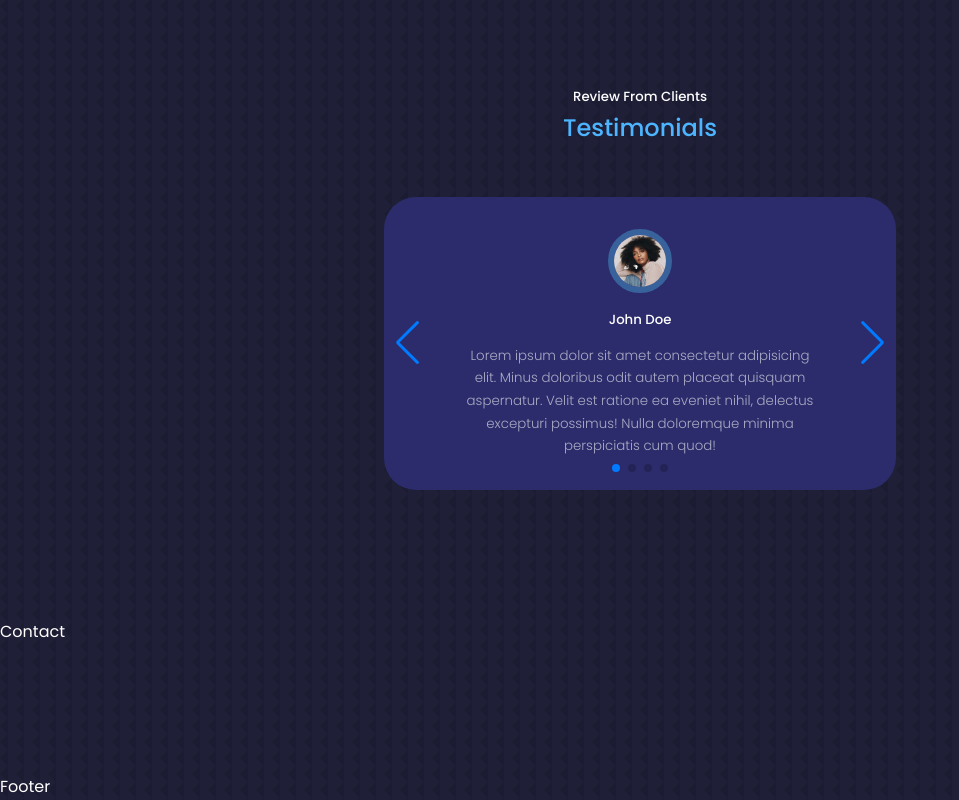
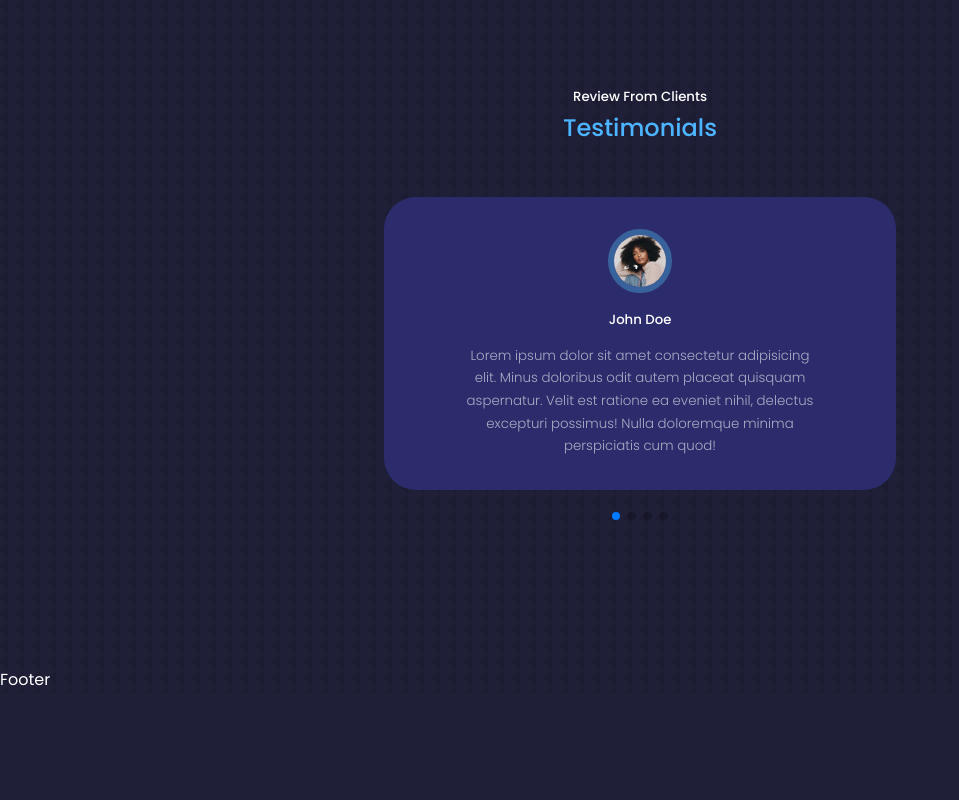
Before and after one commit to Vin-Jex/pythoniclaver, a React (Create React App) app: page / in a window 1280 px wide. Shown: the part 3714-4514 px from the top of the page, without its empty margins (0-959 px from the left). After the commit the page ends 4407 px from the top, so only its background shows below. Built offline with nearby package versions, Linux system fonts and the light colour scheme.

Commit message:
update file

```diff
--- a/src/components/contact/Contact.jsx
+++ b/src/components/contact/Contact.jsx
@@ -3,7 +3,9 @@ import './contact.css';
 
 const Contact = () => {
   return (
-    <section id='contact'>Contact</section>
+    <section id='contact'>
+      <h5></h5>
+    </section>
   )
 }
 
--- a/src/components/testimonials/Testimonials.jsx
+++ b/src/components/testimonials/Testimonials.jsx
@@ -7,13 +7,12 @@ import AVATR4 from '../../assets/avatar4.jpg'
 
 
 // import Swiper core and required modules
-import {Navigation, Pagination } from 'swiper';
+import { Pagination } from 'swiper';
 
 import { Swiper, SwiperSlide } from 'swiper/react';
 
 // Import Swiper styles
 import 'swiper/css';
-import 'swiper/css/navigation';
 import 'swiper/css/pagination';
 
 
@@ -60,7 +59,6 @@ const Testimonials = () => {
       modules={[ Pagination]}
       spaceBetween={40}
       slidesPerView={1}
-      navigation
       pagination={{ clickable: true }}
       >
       {
--- a/src/components/testimonials/testimonials.css
+++ b/src/components/testimonials/testimonials.css
@@ -1,5 +1,13 @@
 .container.testimonials__container{
     width: 40%;
+    padding-bottom: 3rem;
+}
+
+swiper-pagination swiper-pagination-clickable swiper-pagination-bullets swiper-pagination-horizontal
+swiper-pagination-bullet swiper-pagination-bullet-active
+swiper-pagination-bullet swiper-pagination-bulletclass
+.swiper-pagination-clickable  .swiper-pagination-bullet{
+    background: var(--color-primary);
 }
 
 .client__avatar{
```
